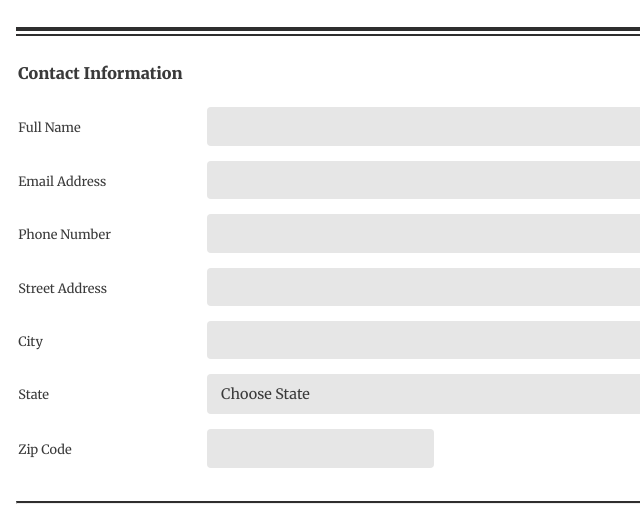
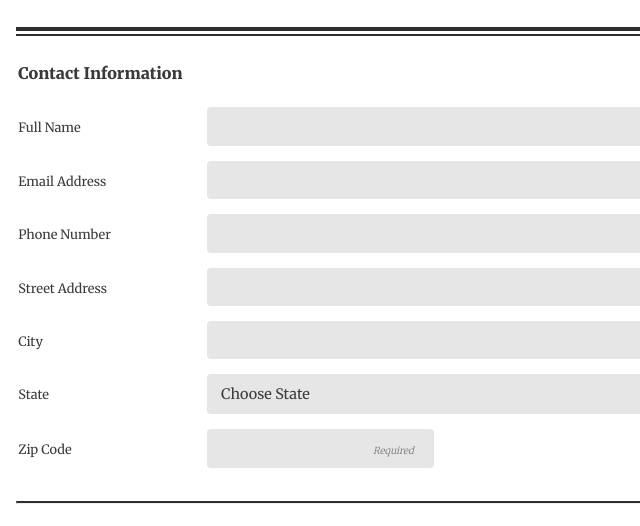
Before and after one commit to ATSlade/TechDegree_Project_03, a plain HTML site: page index.html in a window 1280 px wide. Shown: the part 163-689 px from the top of the page, 244-884 px from the left. Drawn offline with Linux system fonts and the light colour scheme.

Commit message:
Add files via upload

```diff
--- a/index.html
+++ b/index.html
@@ -27,14 +27,15 @@
         <hr class='top-hr-2'>
 
         <form action='index.html' method='post'>
+        <div class='contact-info-container'>
             <fieldset>
                 <legend class='section-head top-legend'>Contact Information</legend>
 
                 <label for='name' class='contact-info'>Full Name</label>
-                <input type='text' id='name' name='user_name' placeholder='Required'>
+                <input type='text' id='name' name='user_name' placeholder='Required' required>
 
                 <label for='mail' class='contact-info'>Email Address</label>
-                <input type='email' id='mail' name='user_email' placeholder='Required'>
+                <input type='email' id='mail' name='user_email' placeholder='Required' required>
 
                 <label for='phone' class='contact-info'>Phone Number</label>
                 <input type='tel' id='phone' name='user_phone'>
@@ -102,8 +103,9 @@
                 </select>
 
                 <label for='zip-code' class='contact-info'>Zip Code</label>
-                <input type='text' id='zip-code' name='user_zip-code'>
+                <input type='text' id='zip-code' name='user_zip-code' placeholder='Required' required>
             </fieldset> <!-- top or 1 of 2 -->
+        </div>
 
             <hr class='bottom-hr'>
 
```
